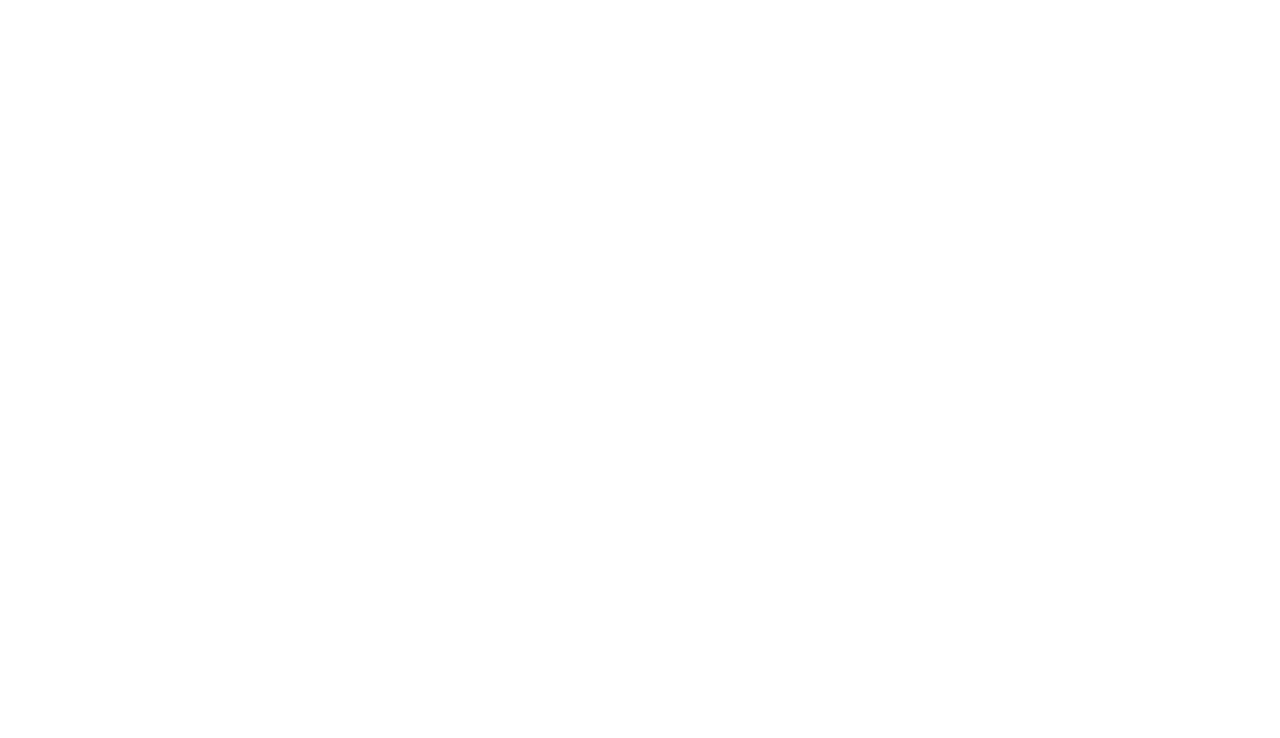
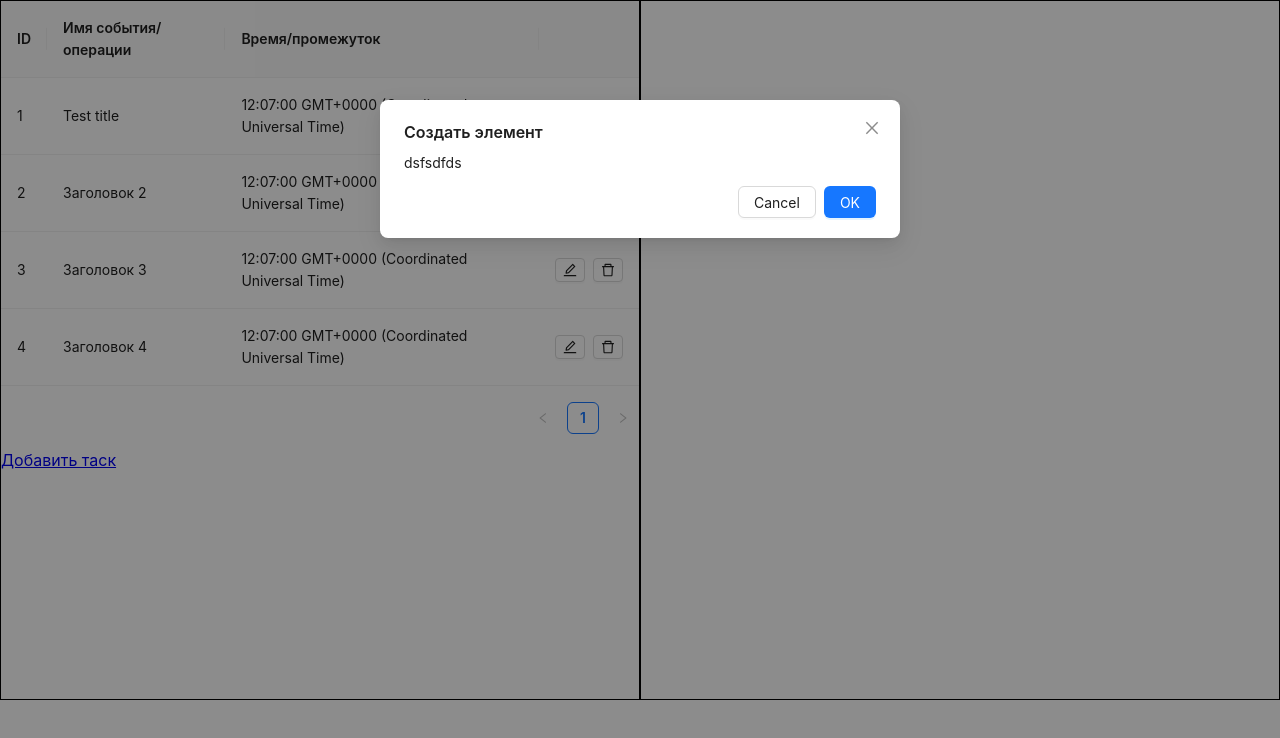
Before and after one commit to igordrozd/test, a React (Create React App) app in the folder client/: page /documents/1/create in a window 1280 px wide. Before the commit this address had no page. Shown: the top 738 px of the page. Built offline with nearby package versions, Linux system fonts and the light colour scheme.

Commit message:
Форма создания

```diff
--- a/client/src/App.js
+++ b/client/src/App.js
@@ -1,8 +1,11 @@
+import React from 'react';
+import { Button } from 'antd';
+import { BrowserRouter, Route, Routes, Link } from "react-router-dom";
+import { CreateModal } from './components/CreateModal';
+import { Login, Register, Documents, Editor } from './pages';
+
+import styles from './pages/Login/Login.module.css';
 import './App.css';
-import { Login, Register, Documents } from './pages';
-import { BrowserRouter, Route, Routes, Link } from "react-router-dom";
-import { Button } from 'antd';
-import styles from './pages/Login/Login.module.css';
 
 function App() {
   return (
@@ -12,6 +15,13 @@
           <Route path="/login" element={<Login />} />
           <Route path="/register" element={<Register />} />
           <Route path="/documents" element={<Documents />} />
+          <Route path="/documents/:id/*" element={<Editor />} />
+        </Routes>
+        <Routes>
+          <Route
+            path="/documents/:id/create"
+            element={<CreateModal />}
+          />
         </Routes>
       </BrowserRouter>
   );
--- /dev/null
+++ b/client/src/components/CreateModal/index.js
@@ -0,0 +1,19 @@
+import React, { useState } from "react"
+import { Modal } from 'antd';
+import { useNavigate, useLocation } from "react-router-dom";
+export const CreateModal = () => {
+    const navigate = useNavigate();
+    const location = useLocation();
+    const [ state, setState ] = useState(true);
+
+    const close = () => {
+        setState(false);
+        const newLocation = location.pathname.replace('/create', '');
+        navigate(newLocation);
+    }
+    return(
+        <Modal title="Создать элемент" open={state} onCancel={close}>
+            dsfsdfds
+        </Modal>
+    );
+}
--- /dev/null
+++ b/client/src/pages/Editor/Editor.module.css
@@ -0,0 +1,8 @@
+.layout {
+    display: grid;
+    grid-template-columns: 1fr 1fr;
+    height: 700px;
+}
+.col {
+    border: 1px solid black;
+}
--- /dev/null
+++ b/client/src/pages/Editor/index.js
@@ -0,0 +1,81 @@
+import React from "react";
+import { Button, Table, Space } from 'antd';
+import { useParams, Link, useLocation } from "react-router-dom";
+import {
+    EditOutlined,
+    DeleteOutlined
+} from '@ant-design/icons';
+
+import styles from './Editor.module.css';
+
+const columns = [
+    {
+        title: `ID`,
+        dataIndex: `id`
+    },
+    {
+        title: `Имя события/операции`,
+        dataIndex: `title`
+    },
+    {
+        title: `Время/промежуток`,
+        dataIndex: `time`,
+        render: (time) => time.toTimeString()
+    },
+    {
+        render: (_, record) => {
+            return(
+                <Space>
+                    <Button size="small">
+                        <EditOutlined />
+                    </Button>
+                    <Button size="small">
+                        <DeleteOutlined />
+                    </Button>
+                </Space>
+            );
+        }
+    }
+]
+const data = [
+    {
+        id: 1,
+        title: `Test title`,
+        time: new Date()
+    },
+    {
+        id: 2,
+        title: `Заголовок 2`,
+        time: new Date()
+    },
+    {
+        id: 3,
+        title: `Заголовок 3`,
+        time: new Date()
+    },
+    {
+        id: 4,
+        title: `Заголовок 4`,
+        time: new Date()
+    },
+]
+export const Editor = () => {
+    let { id } = useParams();
+    const location = useLocation();
+    return(
+        <div className={styles.layout}>
+            <div className={styles.col}>
+                <Table
+                    columns={columns}
+                    dataSource={data}
+                />
+                <Link to={`${location.pathname}/create`}>
+                    Добавить таск
+                </Link>
+            </div>
+            <div  className={styles.col}>
+
+            </div>
+        </div>
+    );
+}
--- a/client/src/pages/index.js
+++ b/client/src/pages/index.js
@@ -1,3 +1,4 @@
 export * from './Login';
 export * from './Register';
 export * from './Documents';
+export * from './Editor';
--- a/package.json
+++ b/package.json
@@ -1,5 +1,6 @@
 {
   "dependencies": {
+    "@ant-design/icons": "^4.8.0",
     "bcryptjs": "^2.4.3",
     "cors": "^2.8.5",
     "express": "^4.18.2",
```
Also changed, not shown: 1 other file (tests, documents, lock files or other folders).
